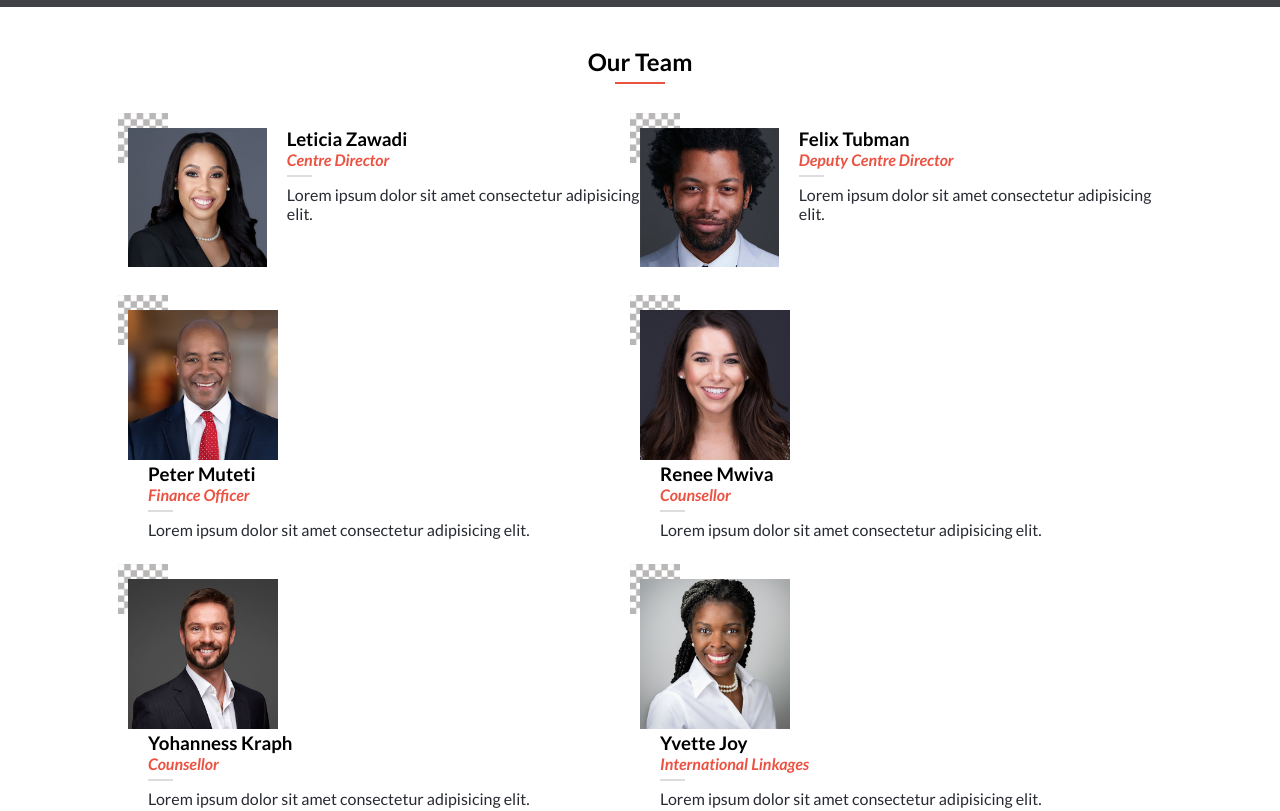
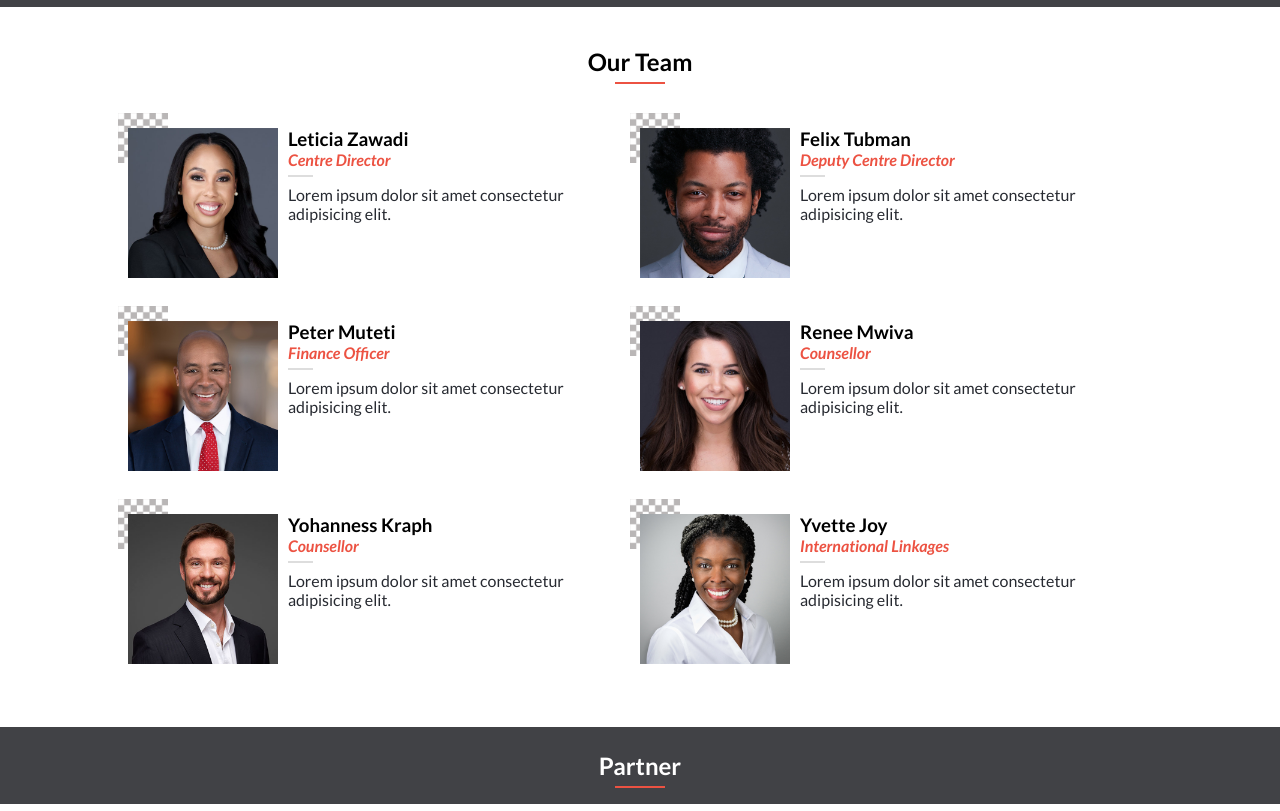
Before and after one commit to Felix45/adopt-an-orphan, a website: page index.html in a window 1280 px wide. Shown: the part 1040-1851 px from the top of the page. Drawn offline with Linux system fonts and the light colour scheme; a web font is replaced by a local one.

Commit message:
Update responsiveness of services and our team section

```diff
--- a/assets/styles/app.css
+++ b/assets/styles/app.css
@@ -158,7 +158,7 @@ img {
   padding: 20px;
   height: 500px;
   background: #fff url('../images/mobile-bg.png') no-repeat 0 0;
-  background-size: contain;
+  background-size: cover;
 }
 
 .intro .intro-header {
@@ -253,6 +253,7 @@ nav {
 }
 
 .our-team .team-member-details {
+  width: 50%;
   margin: 0 0 0 20px;
 }
 
@@ -509,12 +510,12 @@ nav {
   }
 
   .services .service {
-    width: 200px;
+    width: 170px;
     margin: 20px 5px 0 0;
   }
 
   .our-team {
-    width: 80%;
+    width: 90%;
     margin: 40px auto;
   }
 
@@ -526,11 +527,19 @@ nav {
   .our-team .our-team-profile {
     width: auto;
   }
+
+  .our-team .team-member-details {
+    margin: 0 0 0 10px;
+  }
 }
 
 @media screen and (min-width: 991px) {
   .container {
     width: 760px;
+  }
+
+  .services .service {
+    width: 200px;
   }
 
   .title-big {
@@ -539,6 +548,14 @@ nav {
 
   .intro .menu a {
     padding: 5px 20px;
+  }
+
+  .our-team {
+    width: 80%;
+  }
+
+  .our-team .team-member-details {
+    width: 200px;
   }
 }
 
@@ -549,6 +566,10 @@ nav {
 
   .title-big {
     font-size: 2.5rem;
+  }
+
+  .our-team .team-member-details {
+    width: 300px;
   }
 }
 
```
